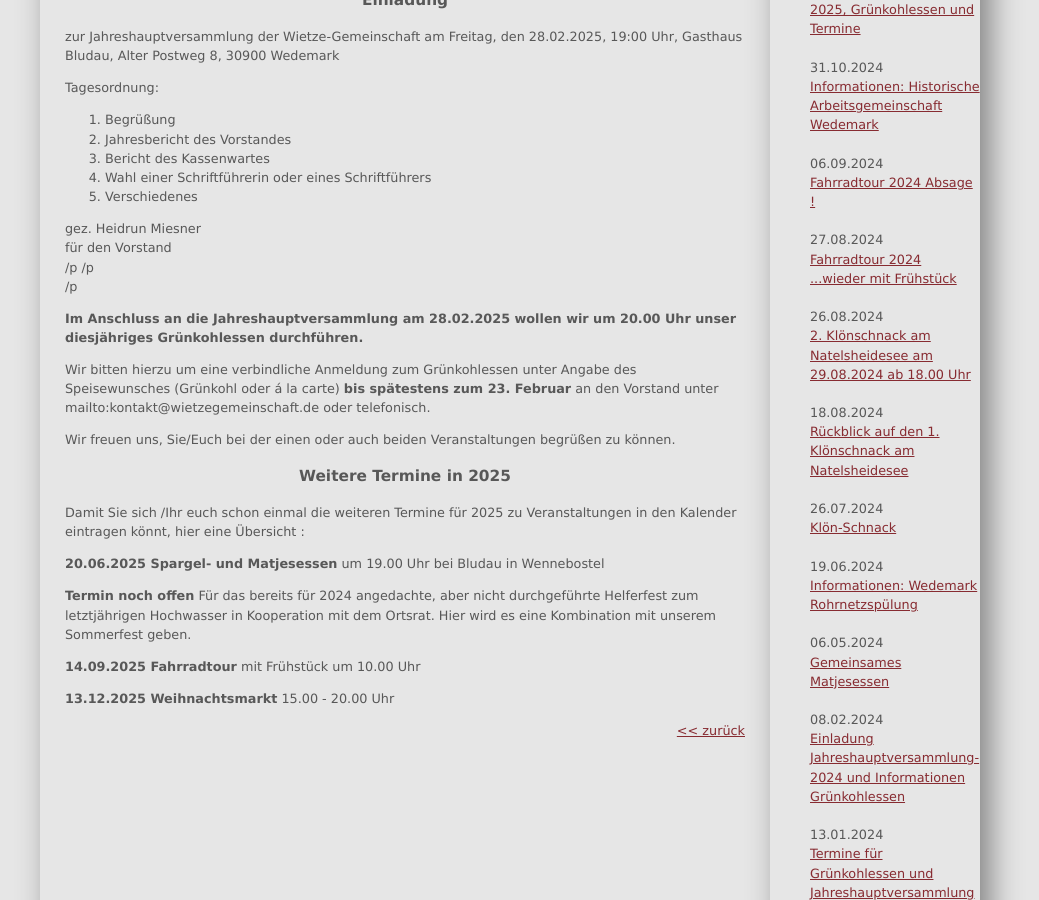
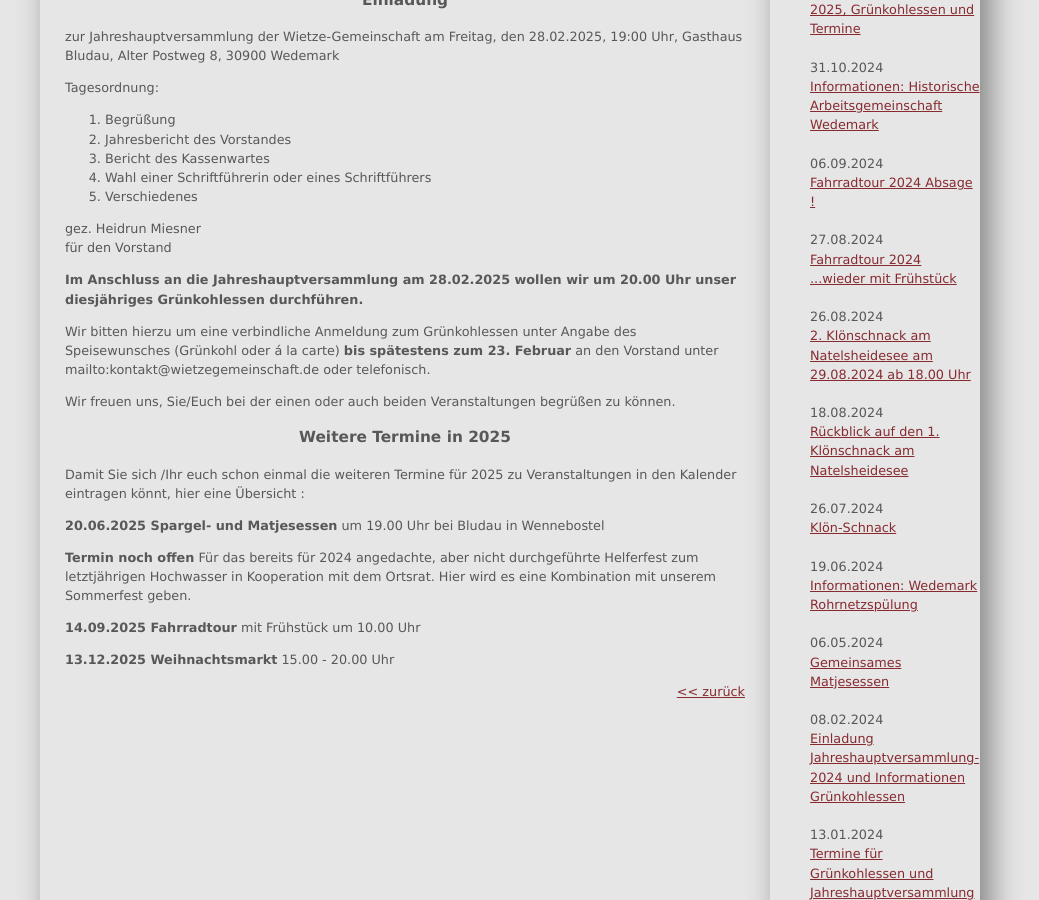
Before and after one commit to car-hei/wietze-gemeinschaft.github.io, a Jekyll site: the page built from _posts/2025-01-28-Einladung_JHV_2025_Grünkohlessen_und_Termine.md, in a window 1280 px wide and 900 px high, scrolled down 422 px. Shown: the whole window, without its empty margins (130-1169 px from the left). Built offline with Jekyll 4.4.1, drawn with Linux system fonts in a browser that asks for light colours.

```diff
--- a/_posts/2025-01-28-Einladung_JHV_2025_Grünkohlessen_und_Termine.md
+++ b/_posts/2025-01-28-Einladung_JHV_2025_Grünkohlessen_und_Termine.md
@@ -21,9 +21,14 @@ Tagesordnung:
 
 gez. Heidrun Miesner
 für den Vorstand
-/p
-/p
-/p
+
+
+
+
+
+
+
+
 
 **Im Anschluss an die Jahreshauptversammlung am 28.02.2025 wollen wir um
 20.00 Uhr unser diesjähriges Grünkohlessen durchführen.**
```
